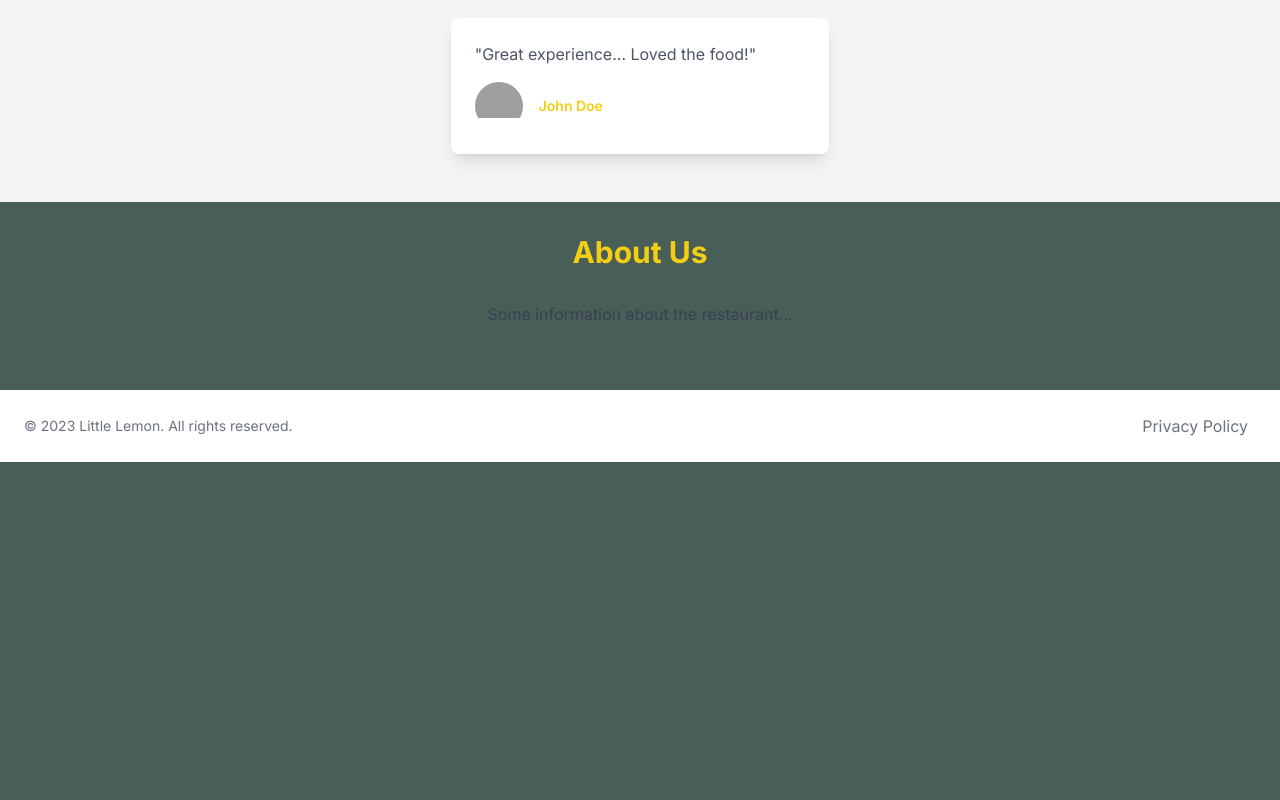
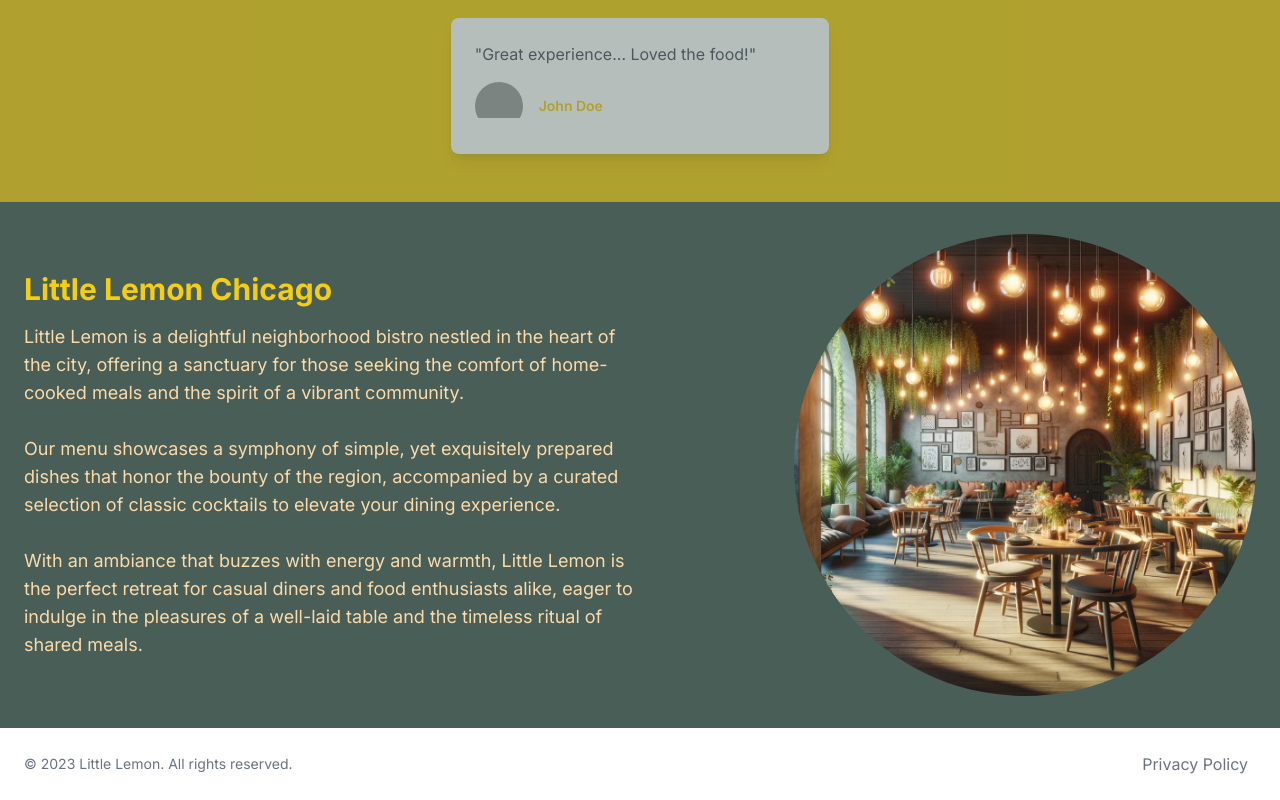
Before and after one commit to robcodehub/little-lemon-frontend-react, a Next.js app: page / in a window 1280 px wide. Shown: the part 1555-2355 px from the top of the page. Before the commit the page ends 2017 px from the top, so only its background shows below. Built offline with nearby package versions, Linux system fonts and the light colour scheme; grey boxes are pictures that could not be loaded.

Commit message:
updated about section

```diff
--- a/src/components/About.js
+++ b/src/components/About.js
@@ -1,12 +1,25 @@
 export default function About() {
-    return (
-      <div className="container mx-auto px-6 py-8">
-        <h2 className="text-3xl font-bold text-center mb-8">About Us</h2>
-        <div className="flex flex-wrap justify-center">
-          <p className="text-gray-700 mb-8">
-            Some information about the restaurant...
+  return (
+    <div className="container mx-auto px-6 py-8">
+      <div className="flex flex-row justify-between items-center">
+
+        <div className="w-full md:w-1/2 h-full">
+          <h2 className="text-3xl font-bold mb-4 text-primary-light">Little Lemon Chicago</h2>
+          <p className="text-secondary-blush text-lg">
+          Little Lemon is a delightful neighborhood bistro nestled in the heart of the city, offering a sanctuary for those seeking the comfort of home-cooked meals and the spirit of a vibrant community. <br />  <br />
+          Our menu showcases a symphony of simple, yet exquisitely prepared dishes that honor the bounty of the region, accompanied by a curated selection of classic cocktails to elevate your dining experience. <br />  <br />
+          With an ambiance that buzzes with energy and warmth, Little Lemon is the perfect retreat for casual diners and food enthusiasts alike, eager to indulge in the pleasures of a well-laid table and the timeless ritual of shared meals.
           </p>
         </div>
+
+        <div className="w-full md:w-1/2 flex justify-end content-end">
+          <div className="w-3/4">
+            <img src="/img/atmosphere.jpg" alt="Top Right Image" className="rounded-full"/>
+          </div>
+
+        </div>
+
       </div>
-    );
-  }
+    </div>
+  );
+}
--- a/src/components/Testimonials.js
+++ b/src/components/Testimonials.js
@@ -1,6 +1,6 @@
 export default function Testimonials() {
     return (
-      <div className="bg-gray-100 py-8">
+      <div className="bg-primary-light py-8 opacity-60">
         <div className="container mx-auto px-6">
           <h2 className="text-3xl font-bold text-center mb-8">Testimonials</h2>
           {/* Placeholder for testimonials cards */}
```
